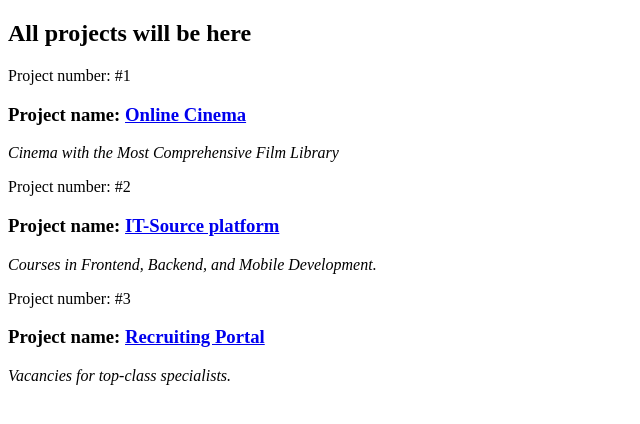
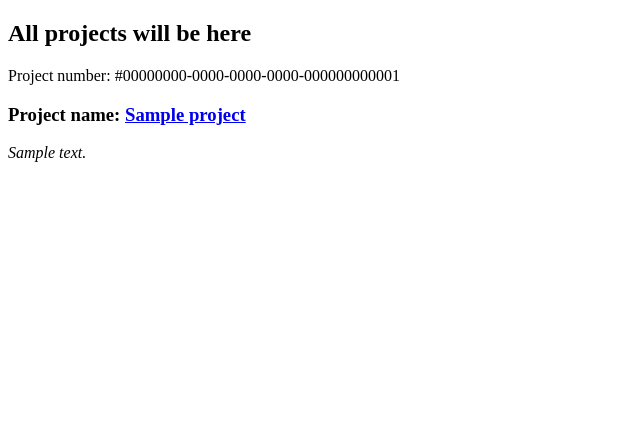
Before and after one commit to DanilZamiatin/itFinder, a Django app: page / in a window 1280 px wide. Shown: the top 424 px of the page, without its empty margins (0-640 px from the left). Run offline with Django 5.2, Linux system fonts and the light colour scheme; tables that the repository leaves empty hold one stand-in row (values such as "Sample post").

Commit message:
edit templates

```diff
--- a/itfinder/projects/templates/projects.html
+++ b/itfinder/projects/templates/projects.html
@@ -8,7 +8,7 @@
 <h2>All projects will be here</h2>
 {% for project in projects %}
 <p>Project number: #{{ project.id }}</p>
-<h3>Project name: <a href="{% url 'project' project.id %}">{{ project.title }}</a></h3>
+<h3>Project name: <a href="{% url 'project' pk=project.id %}">{{ project.title }}</a></h3>
 <em>{{ project.description }}</em>
 {% endfor %}
 </body>
--- a/itfinder/projects/urls/urls.py
+++ b/itfinder/projects/urls/urls.py
@@ -1,11 +1,11 @@
 from django.urls import path
 from projects import views
-from projects.views import projects
-from projects.views import project
+from ..views import projects
+from ..views import project
 
 urlpatterns = [
 
     path('', views.projects, name="projects"),
-    path('project-object/<int:pk>/', views.project, name="project"),
+    path('project-object/<uuid:pk>/', views.project, name="project"),
 
 ]
--- a/itfinder/projects/views.py
+++ b/itfinder/projects/views.py
@@ -1,19 +1,15 @@
 from django.shortcuts import render
+
+from .models import Project
 
 
 def projects(request):
-    projectList = [{'id': '1',
-    'title': 'Online Cinema',
-    'description': 'Cinema with the Most Comprehensive Film Library'},
-    {'id': '2',
-    'title': 'IT-Source platform',
-    'description': 'Courses in Frontend, Backend, and Mobile Development.'},
-    {'id': '3',
-    'title': 'Recruiting Portal',
-    'description': 'Vacancies for top-class specialists.'},
-    ]
-    return render(request, 'projects.html', {'projects': projectList})
+    projects = Project.objects.all()
+    context = {'projects': projects}
+    return render(request, 'projects.html', context)
 
 
 def project(request, pk):
-    return render(request, 'single-project.html')
+    projectObj = Project.objects.get(id=pk)
+    tags = projectObj.tags.all()
+    return render(request, 'single-project.html', {project: projectObj})
```
Also changed, not shown: itfinder/projects/templates/single-project.html (+6 -1 lines).
